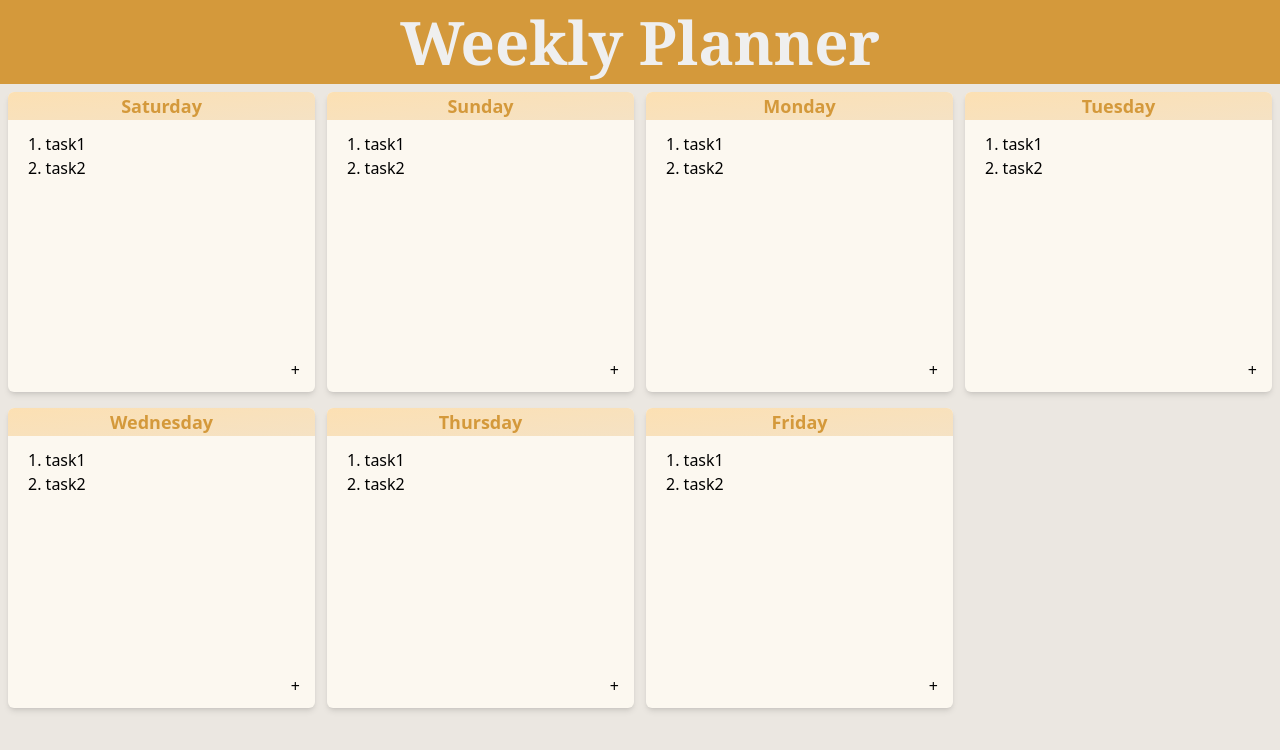
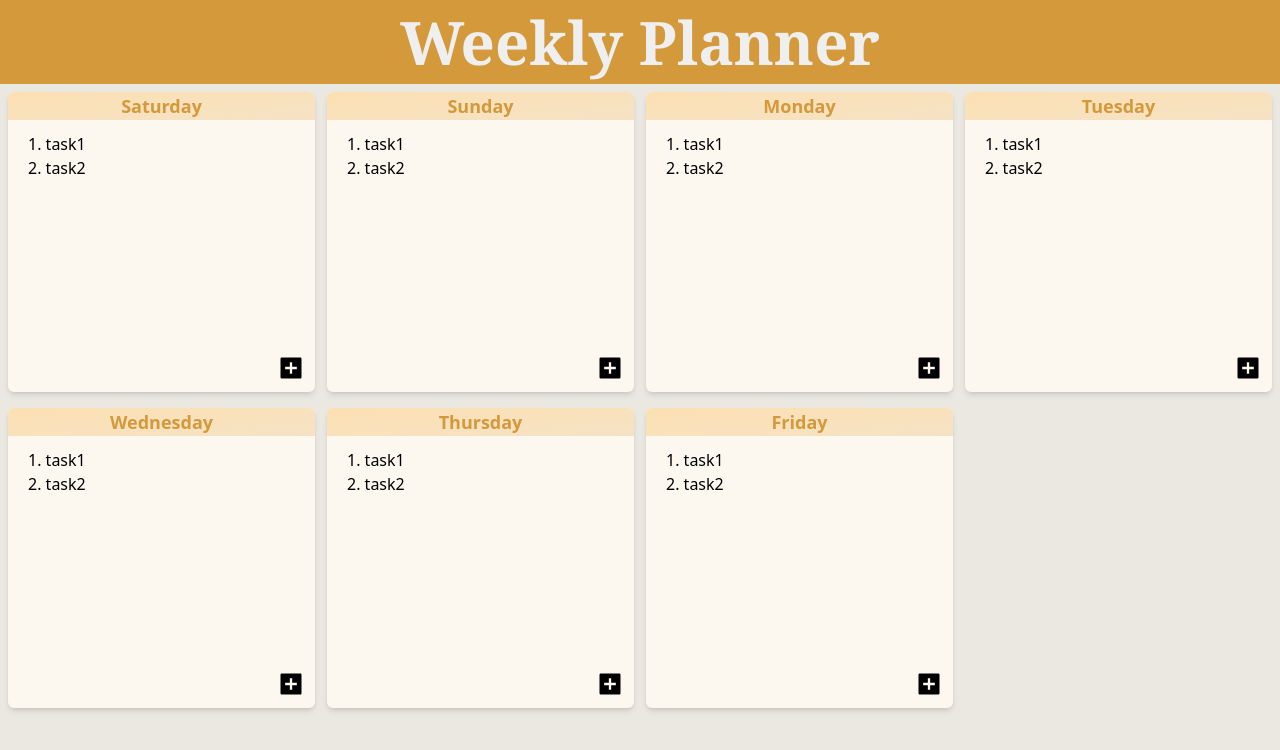
Before and after one commit to RoshakN/weekly-planner, a React (Vite) app: page / in a window 1280 px wide. Shown: the top 750 px of the page. Built offline with nearby package versions, Linux system fonts and the light colour scheme.

Commit message:
feat: Add plus icon for adding notes

```diff
--- a/src/components/AddTask.jsx
+++ b/src/components/AddTask.jsx
@@ -1,5 +1,11 @@
+import { RiAddBoxFill } from "react-icons/ri";
+
 function AddTask() {
-  return <div className="absolute bottom-[10px] right-[15px]">+</div>;
+  return (
+    <div className="absolute bottom-[10px] right-[10px] cursor-pointer hover:text-[#f0ae51]">
+      <RiAddBoxFill size={"1.75rem"} />
+    </div>
+  );
 }
 
 export default AddTask;
```
